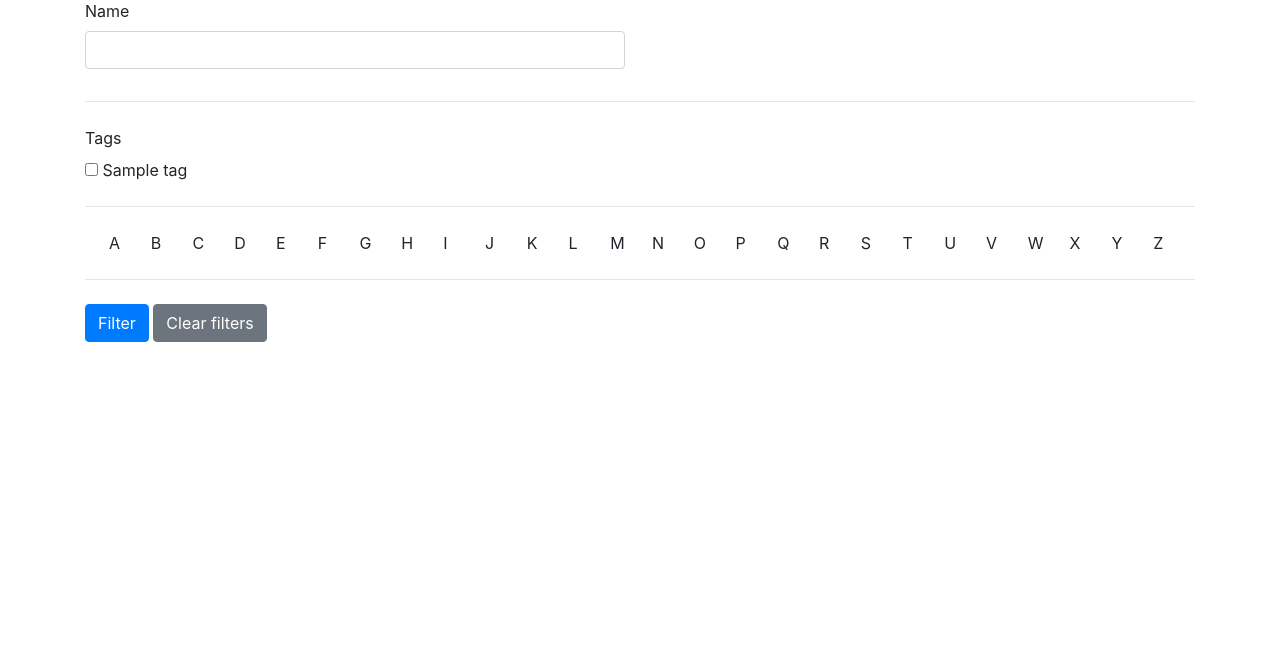
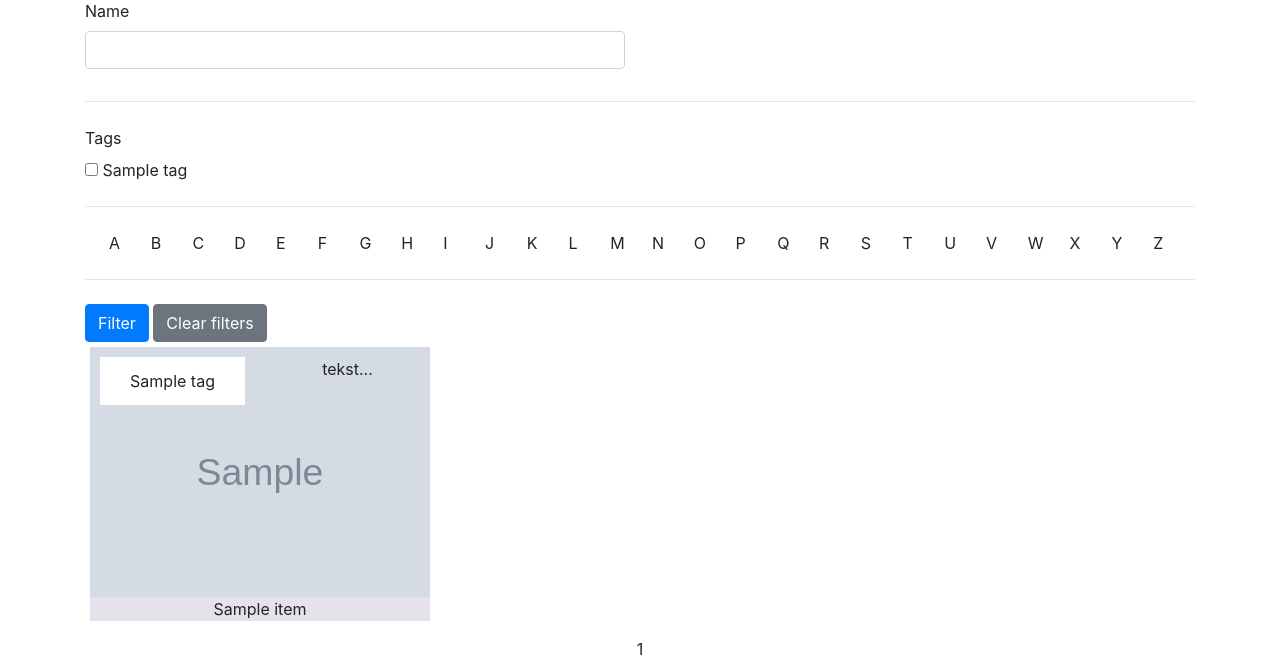
Before and after one commit to 145902Patryk/inventory-management, a Django app: page / in a window 1280 px wide. Shown: the part 340-1001 px from the top of the page. Before the commit the page ends 682 px from the top, so only its background shows below. Run offline with Django 4.2, Linux system fonts and the light colour scheme; tables that the repository leaves empty hold one stand-in row (values such as "Sample post"); grey boxes marked "Sample" are stand-in pictures; some libraries are stand-ins or nearby versions.

Commit message:
ico fix, pagination, setup for multiple layouts

```diff
--- /dev/null
+++ b/apps/inventory/templatetags/inventory_extras.py
@@ -0,0 +1,10 @@
+from django import template
+from django.core.paginator import Paginator
+
+register = template.Library()
+
+
+@register.simple_tag
+def get_proper_elided_page_range(p, number, on_each_side=2, on_ends=1):
+    paginator = Paginator(p.object_list, p.per_page)
+    return paginator.get_elided_page_range(number, on_each_side=on_each_side, on_ends=on_ends)
--- /dev/null
+++ b/templates/_partials/items_layout1.html
@@ -0,0 +1,22 @@
+{% load static %}
+{% for item in objects %}
+  <div class="col-md-4 item-col">
+    <div class="item">
+      <div class="img-div img-click"
+           {% if item.image %}style="background-image: url('{{ item.image.url }}')"{% endif %}>
+        <div class="row">
+          <div class="col-6">
+            <ul class="list-group list-group-flush">
+              {% for tag in item.tags.all %}
+                <li class="list-group-item">{{ tag.name }}</li>
+              {% endfor %}
+            </ul>
+          </div>
+          <div class="col-6">tekst...</div>
+        </div>
+
+      </div>
+      <p>{{ item.name }}</p>
+    </div>
+  </div>
+{% endfor %}
--- /dev/null
+++ b/templates/_partials/pagination.html
@@ -0,0 +1,25 @@
+{% load inventory_extras %}
+<div class="row my-pagination">
+  <div class="col-sm-2">
+    {% if page_obj.has_previous %}
+      <a href="?page={{ page_obj.previous_page_number }}">Previous</a>
+    {% endif %}
+  </div>
+
+  <div class="col-sm-8 text-center">
+    {% get_proper_elided_page_range paginator page_obj.number as pages_list %}
+    {% for page in pages_list %}
+      {% if page_obj.number == page or paginator.ELLIPSIS == page %}
+        <span>{{ page }}</span>
+      {% else %}
+        <a href="?page={{ page }}">{{ page }}</a>
+      {% endif %}
+    {% endfor %}
+  </div>
+
+  <div class="col-sm-2">
+    {% if page_obj.has_next %}
+      <a href="?page={{ page_obj.next_page_number }}">Next</a>
+    {% endif %}
+  </div>
+</div>
--- a/templates/inventory/item_list.html
+++ b/templates/inventory/item_list.html
@@ -45,6 +45,10 @@
       <a class="btn btn-secondary" role="button" href="{% url 'clear_filters' %}?next={% url 'items_list' %}">Clear
         filters</a>
     </form>
+    <div class="row">
+      {% include '_partials/items_layout1.html' with objects=object_list %}
+    </div>
+    {% include '_partials/pagination.html' %}
   </div>
 
 {% endblock content %}
```
Also changed, not shown: apps/inventory/templatetags/__init__.py (added), static/box.ico.
